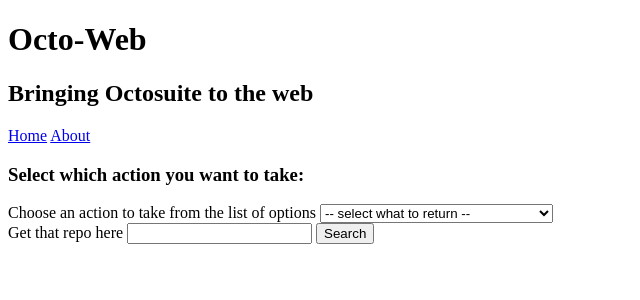
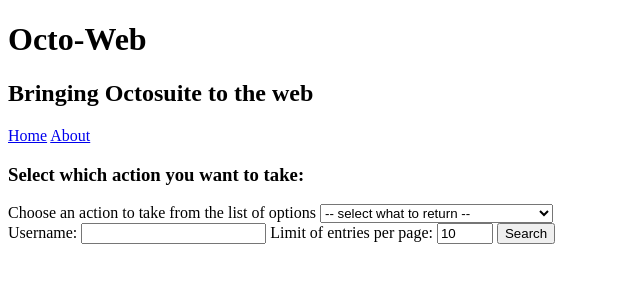
Before and after one commit to Rxthew/octo-web, a Flask app: template templates/users.html in a window 1280 px wide. Shown: the top 300 px of the page, without its empty margins (0-640 px from the left). Run offline with Flask 3, Linux system fonts and the light colour scheme; the template is opened without the code that fills it, so the values that code supplies are empty.

Commit message:
Update users.html to include limit

```diff
--- a/templates/users.html
+++ b/templates/users.html
@@ -19,9 +19,11 @@
         </select>
 </section>
 <section class="repos invisible">
-    <form>
-        <label for='user_repo'>Get that repo here</label>
-        <input name='user_repo' type='text'>
+    <form id="user_repo" >
+        <label for='user_repo_username'>Username:</label>
+        <input name='user_repo_username' type='text' required="true">
+        <label for='user_repo_limit'>Limit of entries per page:</label>
+        <input name='user_repo_limit' type='number' min="1" max="20" value="10" required="true">
         <button type='submit'>Search</button>
     </form>
 </section>
```
